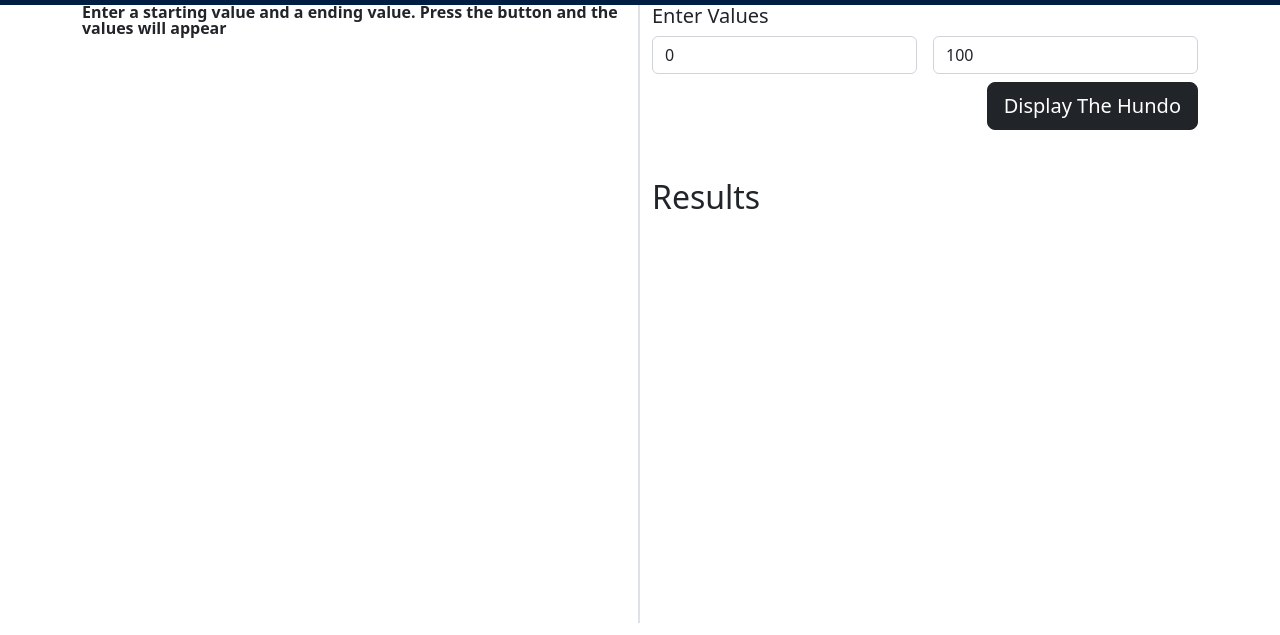
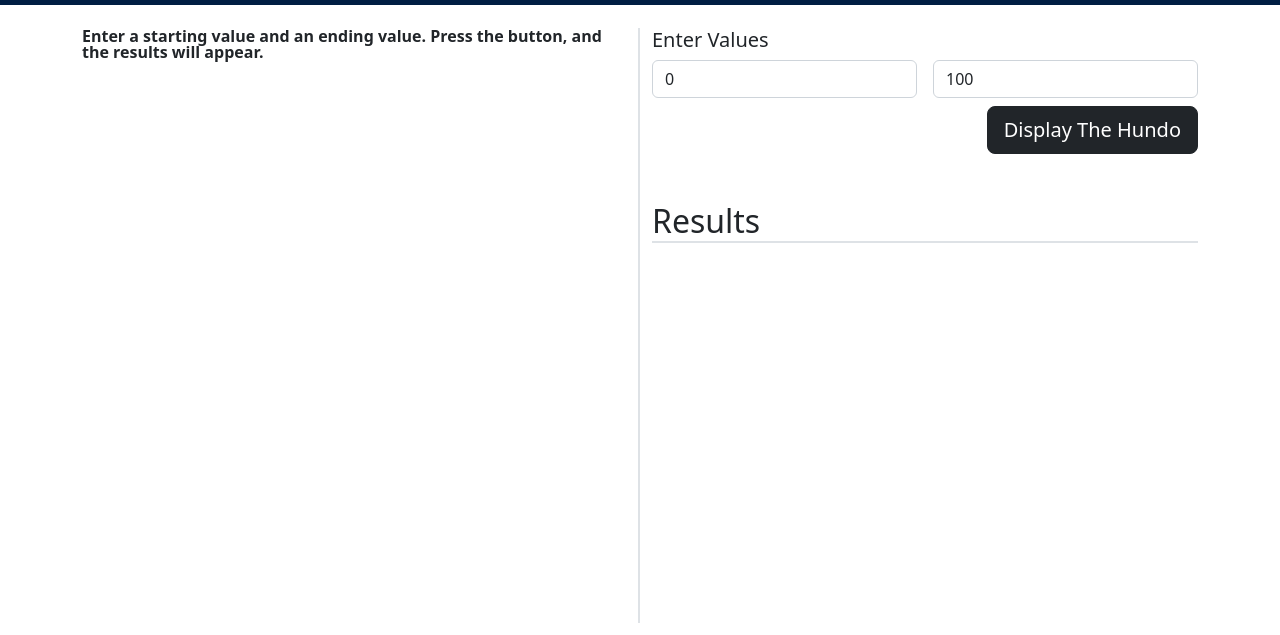
Before and after one commit to andymonk8/Hundo, a plain HTML site: page app.html in a window 1280 px wide. Shown: the part 71-706 px from the top of the page. Drawn offline with nearby package versions, Linux system fonts and the light colour scheme; some packages are replaced by stand-ins of ours; a script that the page names is missing.

```diff
--- a/app.html
+++ b/app.html
@@ -51,10 +51,8 @@
       <nav class="navbar navbar-expand-lg navbar-dark fixed-top" id="mainNav">
         <div class="container">
           <a class="navbar-brand" href="/index.html"
-            ><img
-              src="img/Hundo_WebLogo.png"
-              height="50" /></a
-          >
+            ><img src="img/Hundo_WebLogo.png" height="50"
+          /></a>
           <button
             class="navbar-toggler"
             type="button"
@@ -81,7 +79,12 @@
                 <a class="nav-link" href="/code.html">Code</a>
               </li>
               <li class="nav-item">
-                <a class="nav-link" target="_blank" href="https://andyphamdev.netlify.app/">Portfolio</a>
+                <a
+                  class="nav-link"
+                  target="_blank"
+                  href="https://andyphamdev.netlify.app/"
+                  >Portfolio</a
+                >
               </li>
             </ul>
           </div>
@@ -89,7 +92,7 @@
       </nav>
     </header>
 
-    <main class="content container">
+    <main class="content container pt-4">
       <!-- <h1>App UI GOES HERE</h1>
       <input id="message" placeholder="Enter a Message" type="text">
       <button id="btnSubmit" type="button" class="btn btn-primary">Display Message</button> -->
@@ -97,7 +100,10 @@
       <div class="row gy-2 h-100 row-cols-md-2 row-cols-1">
         <div class="col border-2 border-end">
           <div class="fw-bold lh-1 mb-3">
-            <p>Enter a starting value and a ending value. Press the button and the values will appear</p>
+            <p>
+              Enter a starting value and an ending value. Press the button, and
+              the results will appear.
+            </p>
           </div>
         </div>
         <div class="col">
@@ -140,7 +146,7 @@
             </form>
 
             <!-- Result Template -->
-            <h2 class="mt-5 botder-bottom border-2">Results</h2>
+            <h2 class="mt-5 border-bottom border-2">Results</h2>
             <div class="table-responsive">
               <table class="table table-striped table-sm">
                 <tbody id="results">
@@ -156,7 +162,7 @@
     <footer class="footer container-fluid py-3 mt-3">
       <div class="row footer-main gy-2">
         <div
-          class="col-12 col-md-4 text-center text-md-start order-last order-md-first pt-3">
+          class="col-12 col-md-4 text-center text-md-start order-last order-md-first pt-0 pt-md-3">
           &copy;2023 Andy Pham. All Rights Reserved.
         </div>
         <div class="col-12 col-md-4 text-center">
```
Also changed, not shown: code.html (+2 -2 lines), index.html (+2 -2 lines).
